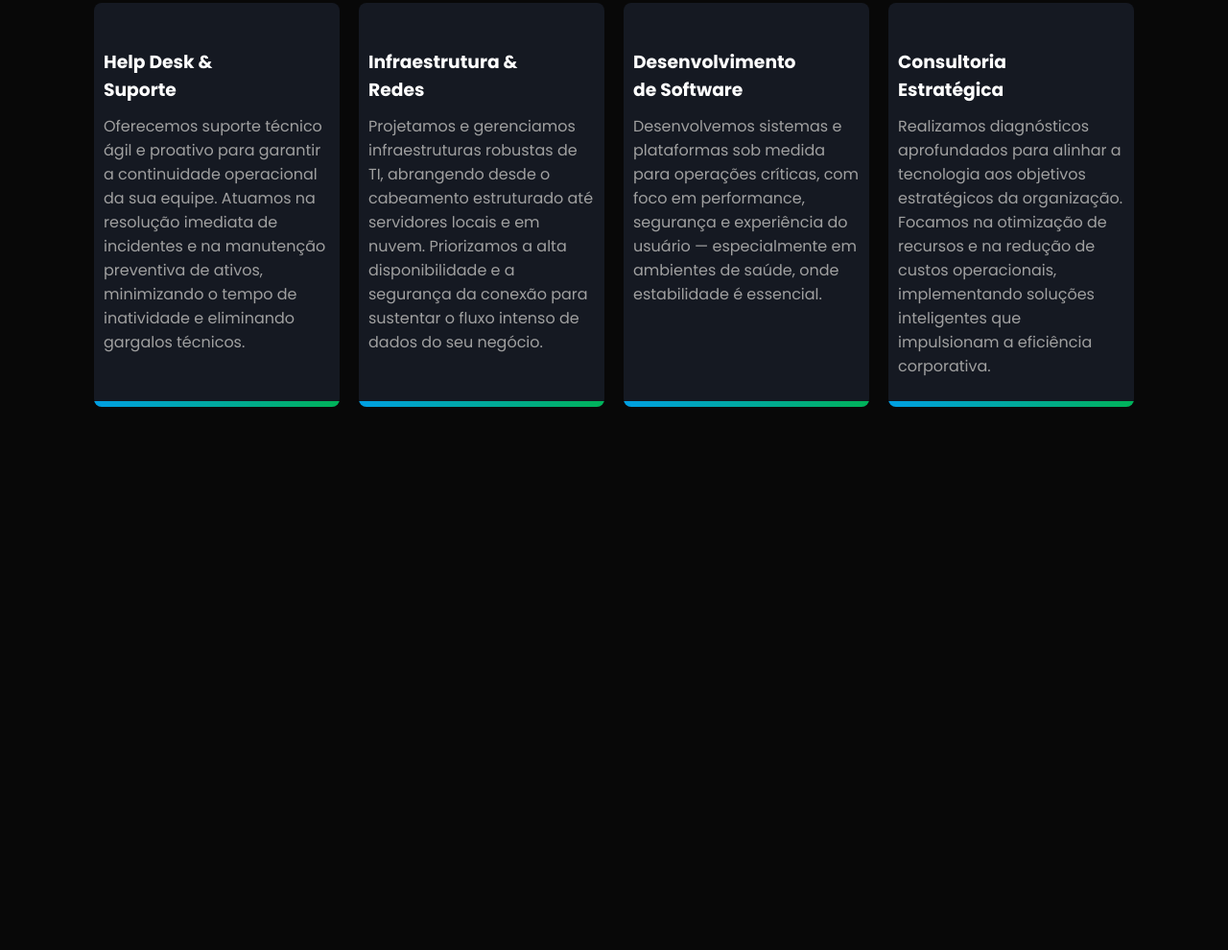
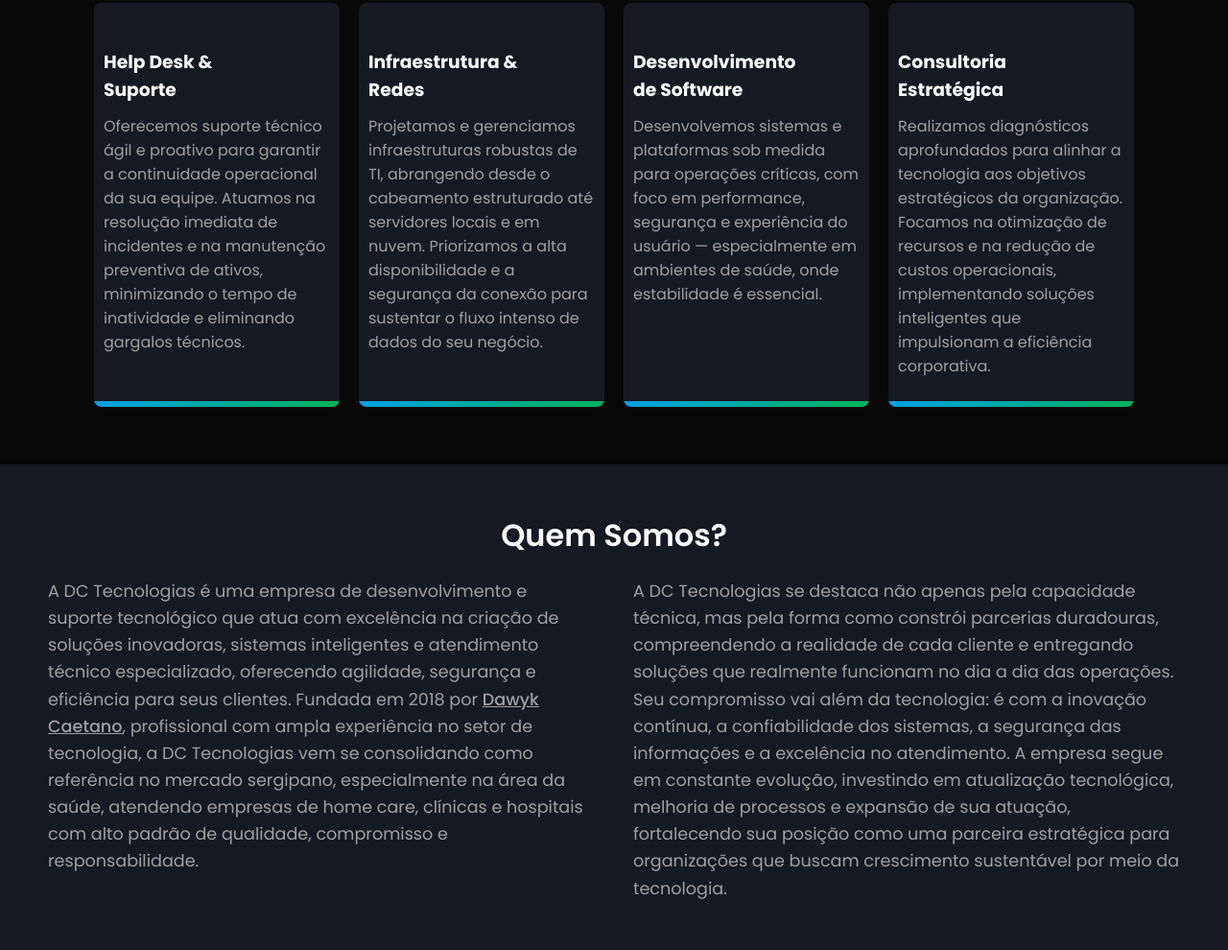
Before and after one commit to psicogi/dc-tecnologias, a plain HTML site: page index.html in a window 1280 px wide. Shown: the part 537-1527 px from the top of the page at 96% size. Before the commit the page ends 961 px from the top, so only its background shows below. Drawn offline with Linux system fonts and the light colour scheme.

Commit message:
seção quem somos

```diff
--- a/assets/style/style.css
+++ b/assets/style/style.css
@@ -191,6 +191,51 @@
     text-align: left;
 }
 
+.quemsomos-container {
+    background: var(--card-bg);
+    display: grid;
+    grid-template-columns: 1fr 1fr;
+    grid-template-rows: auto auto;
+    gap: 20px 40px;
+    margin-top: 60px;
+    padding: 50px;
+    align-items: center;
+    justify-content: center;
+}
+
+.quemsomos-container h2 {
+    grid-column: 1 / -1;
+    grid-row: 1 / 2;
+    justify-self: center;
+    color: var(--text-primary);
+    font-weight: 600;
+    font-size: 2rem;
+}
+
+.quemsomos-container p {
+    grid-row: 2 / -1;
+    align-self: start;
+    color: var(--text-secondary);
+    font-size: 1.1rem;
+    line-height: 1.6;
+    /* text-align: justify; */
+}
+
+.quemsomos-container span {
+    text-decoration: underline;
+    font-weight: 500;
+}
+
+.quemsomos-container a {
+    color: var(--text-secondary);
+    text-decoration: none;
+    transition: color 0.3s ease;
+}
+
+span a:hover {
+    color: var(--brand-blue);
+}
+
 
 @media (max-width: 768px) {
 
@@ -229,4 +274,20 @@
         border-radius: 10px;
         min-height: auto;
     }
+
+    .quemsomos-container {
+        display: flex;
+        flex-direction: column;
+        padding: 20px;
+    }
+
+    .quemsomos-container h2 {
+        font-size: 1.8rem;
+    }
+
+    .quemsomos-container p {
+        font-size: 1rem;
+        line-height: 1.5;
+        text-align: justify;
+    }
 }
--- a/index.html
+++ b/index.html
@@ -13,16 +13,16 @@
         <nav id="menu">
             <ul>
                 <li>
-                    <a href="#inicio" class="link">inicio</a>
+                    <a href="#inicio" class="link">Início</a>
                 </li>
                 <li>
-                    <a href="#services-container" class="link">serviços</a>
+                    <a href="#services-container" class="link">Serviços</a>
                 </li>
                 <li>
-                    <a href="#" class="link">sobre nós</a>
+                    <a href="#quemsomos-container" class="link">Quem Somos?</a>
                 </li>
                 <li>
-                    <a href="#" class="link">contato</a>
+                    <a href="#" class="link">Contato</a>
                 </li>
             </ul>
         </nav>
@@ -63,6 +63,20 @@
         </div>
     </section>
 
+    <section class="quemsomos-container" id="quemsomos-container">
+        <h2>Quem Somos?</h2>
+        <p>
+            A DC Tecnologias é uma empresa de desenvolvimento e suporte tecnológico que atua com excelência na criação de soluções inovadoras, sistemas inteligentes e atendimento técnico especializado, oferecendo agilidade, segurança e eficiência para seus clientes.
+            Fundada em 2018 por <span><a href="https://www.linkedin.com/in/dawyk-caetano-421204119?utm_source=share&utm_campaign=share_via&utm_content=profile&utm_medium=ios_app" target="_blank">Dawyk Caetano</a></span>, profissional com ampla experiência no setor de tecnologia, a DC Tecnologias vem se consolidando como referência no mercado sergipano, especialmente na área da saúde, atendendo empresas de home care, clínicas e hospitais com alto padrão de qualidade, compromisso e responsabilidade.
+        </p>
+
+        <p>A DC Tecnologias se destaca não apenas pela capacidade técnica, mas pela forma como constrói parcerias duradouras, compreendendo a realidade de cada cliente e entregando soluções que realmente funcionam no dia a dia das operações.
+
+        Seu compromisso vai além da tecnologia: é com a inovação contínua, a confiabilidade dos sistemas, a segurança das informações e a excelência no atendimento.
+
+        A empresa segue em constante evolução, investindo em atualização tecnológica, melhoria de processos e expansão de sua atuação, fortalecendo sua posição como uma parceira estratégica para organizações que buscam crescimento sustentável por meio da tecnologia.</p>
+    </section>
+
     <script src="https://unpkg.com/@phosphor-icons/web"></script>
     <script src="js/script.js"></script>
 </body>
```
